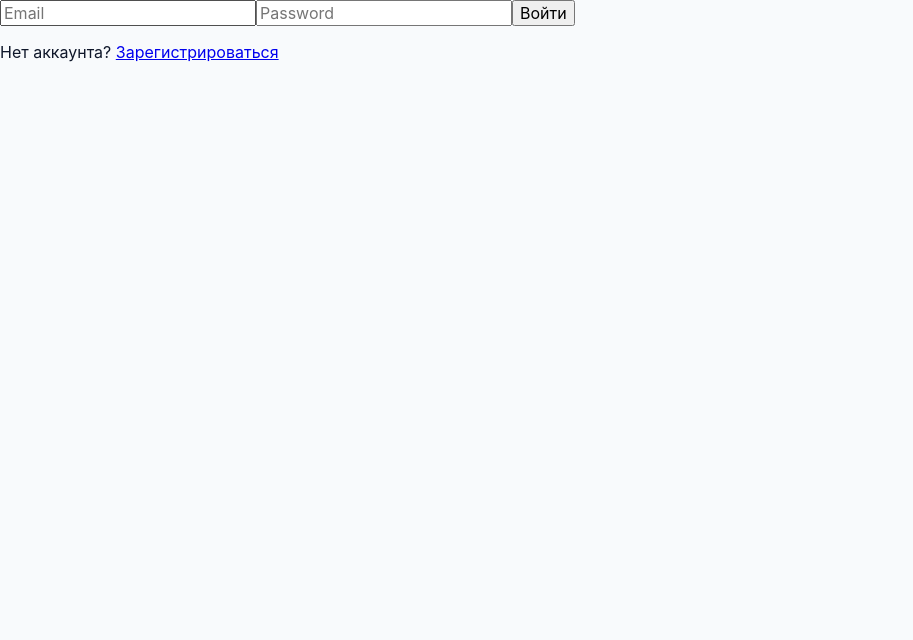
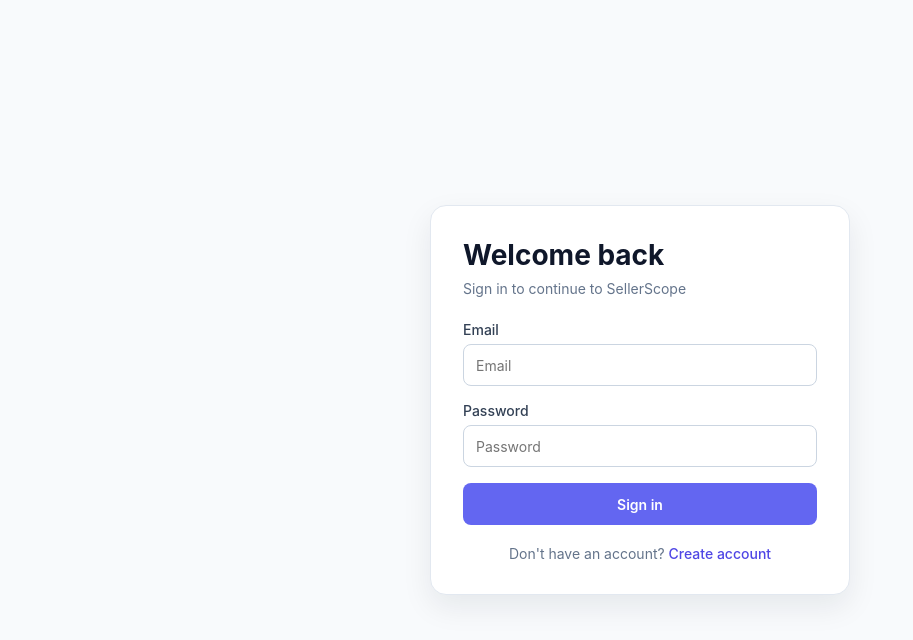
Before and after one commit to Whereismynick/SellerScope, a React (Vite) app: page /login in a window 1280 px wide. Shown: the top 640 px of the page, without its empty margins (0-913 px from the left). Built offline with nearby package versions, Linux system fonts and the light colour scheme; no server answers.

Commit message:
authentication ui

```diff
--- /dev/null
+++ b/src/pages/Auth.module.css
@@ -0,0 +1,109 @@
+.page {
+  min-height: 100vh;
+  display: flex;
+  align-items: center;
+  justify-content: center;
+  padding: 24px;
+  background: #f8fafc;
+}
+
+.card {
+  width: 100%;
+  max-width: 420px;
+  padding: 32px;
+  background: #ffffff;
+  border: 1px solid #e2e8f0;
+  border-radius: 16px;
+  box-shadow: 0 12px 30px rgba(15, 23, 42, 0.08);
+}
+
+.title {
+  margin: 0 0 8px;
+  font-size: 28px;
+  font-weight: 700;
+  color: #0f172a;
+}
+
+.subtitle {
+  margin: 0 0 24px;
+  font-size: 14px;
+  color: #64748b;
+}
+
+.form {
+  display: flex;
+  flex-direction: column;
+  gap: 16px;
+}
+
+.field {
+  display: flex;
+  flex-direction: column;
+  gap: 6px;
+}
+
+.label {
+  font-size: 14px;
+  font-weight: 500;
+  color: #334155;
+}
+
+.input {
+  height: 42px;
+  padding: 0 12px;
+  border: 1px solid #cbd5e1;
+  border-radius: 8px;
+  font-size: 14px;
+  outline: none;
+}
+
+.input:focus {
+  border-color: #6366f1;
+  box-shadow: 0 0 0 3px rgba(99, 102, 241, 0.12);
+}
+
+.button {
+  height: 42px;
+  border: none;
+  border-radius: 8px;
+  background: #6366f1;
+  color: white;
+  font-size: 14px;
+  font-weight: 600;
+  cursor: pointer;
+}
+
+.button:hover {
+  background: #4f46e5;
+}
+
+.button:disabled {
+  cursor: not-allowed;
+  opacity: 0.7;
+}
+
+.footer {
+  margin: 4px 0 0;
+  text-align: center;
+  font-size: 14px;
+  color: #64748b;
+}
+
+.link {
+  color: #4f46e5;
+  text-decoration: none;
+  font-weight: 500;
+}
+
+.link:hover {
+  text-decoration: underline;
+}
+
+.error {
+  margin: 0;
+  padding: 10px 12px;
+  border-radius: 8px;
+  background: #fef2f2;
+  color: #b91c1c;
+  font-size: 14px;
+}
--- a/src/pages/Login.tsx
+++ b/src/pages/Login.tsx
@@ -5,11 +5,13 @@
 import type { AuthResponse } from "../types/auth"
 import { isAxiosError } from "axios"
 import { Link, useNavigate } from "react-router-dom"
+import styles from "./Auth.module.css"
 
 const Login = () => {
 	const [email, setEmail] = useState("")
 	const [password, setPassword] = useState("")
 	const [error, setError] = useState("")
+	const [isLoading, setIsLoading] = useState(false)
 
 	const { login } = useAuth()
 	const navigate = useNavigate()
@@ -19,6 +21,7 @@
 		setError("")
 
 		try {
+			setIsLoading(true)
 			const response = await apiClient.post<AuthResponse>(
 				"/auth/login",
 				{
@@ -38,30 +41,73 @@
 			}
 
 			setError("Invalid email or password")
+		} finally {
+			setIsLoading(false)
 		}
+
 	}
 
 	return (
-		<div>
-			<form onSubmit={handleSubmit}>
+		<div className={styles.page}>
+			<div className={styles.card}>
+				<h1 className={styles.title}>Welcome back</h1>
+				<p className={styles.subtitle}>
+					Sign in to continue to SellerScope
+				</p>
+
+				<form
+					className={styles.form}
+					onSubmit={handleSubmit}
+				>
+					<label className={styles.field}>
+						<span className={styles.label}>Email</span>
+
 						<input
+							className={styles.input}
 							type="email"
 							value={email}
 							onChange={e => setEmail(e.target.value)}
 							placeholder="Email"
 						/>
+					</label>
+
+					<label className={styles.field}>
+						<span className={styles.label}>Password</span>
 
 						<input
+							className={styles.input}
 							type="password"
 							value={password}
 							onChange={e => setPassword(e.target.value)}
 							placeholder="Password"
 						/>
+					</label>
 
-				<button type="submit">Войти</button>
-				<p>Нет аккаунта? <Link to="/register">Зарегистрироваться</Link></p>
-				{error && <p>{error}</p>}
+					<button
+						className={styles.button}
+						type="submit"
+						disabled={isLoading}
+					>
+						{isLoading ? "Signing in..." : "Sign in"}
+					</button>
+
+					{error && (
+						<p className={styles.error}>
+							{error}
+						</p>
+					)}
+
+					<p className={styles.footer}>
+						Don't have an account?{" "}
+						<Link
+							className={styles.link}
+							to="/register"
+						>
+							Create account
+						</Link>
+					</p>
 				</form>
+			</div>
 		</div>
 	)
 }
--- a/src/pages/Register.tsx
+++ b/src/pages/Register.tsx
@@ -5,18 +5,21 @@
 import { useNavigate, Link } from "react-router-dom"
 import { isAxiosError } from "axios"
 import { apiClient } from "../api/apiClient"
+import styles from "./Auth.module.css"
 
 const Register = () => {
 	const [name, setName] = useState("")
 	const [email, setEmail] = useState("")
 	const [password, setPassword] = useState("")
 	const [error, setError] = useState("")
+	const [isLoading, setIsLoading] = useState(false)
 	const { login } = useAuth()
 	const navigate = useNavigate()
 	const handleSubmit = async (e: SubmitEvent<HTMLFormElement>) => {
 		e.preventDefault()
 		setError("")
 		try {
+			setIsLoading(true)
 			const response = await apiClient.post<AuthResponse>(
 				"/auth/register",
 				{
@@ -35,39 +38,85 @@
 			}
 
 			setError("Registration failed")
+		} finally {
+			setIsLoading(false)
 		}
 	}
 
 	return (
-		<div>
-			<form onSubmit={handleSubmit}>
+		<div className={styles.page}>
+			<div className={styles.card}>
+				<h1 className={styles.title}>Create account</h1>
+
+				<p className={styles.subtitle}>
+					Create your SellerScope account
+				</p>
+
+				<form
+					className={styles.form}
+					onSubmit={handleSubmit}
+				>
+					<label className={styles.field}>
+						<span className={styles.label}>Name</span>
+
 						<input
+							className={styles.input}
 							type="text"
 							value={name}
 							onChange={e => setName(e.target.value)}
 							placeholder="Name"
 						/>
+					</label>
+
+					<label className={styles.field}>
+						<span className={styles.label}>Email</span>
 
 						<input
+							className={styles.input}
 							type="email"
 							value={email}
 							onChange={e => setEmail(e.target.value)}
 							placeholder="Email"
 						/>
+					</label>
+
+					<label className={styles.field}>
+						<span className={styles.label}>Password</span>
 
 						<input
+							className={styles.input}
 							type="password"
 							value={password}
 							onChange={e => setPassword(e.target.value)}
 							placeholder="Password"
 						/>
+					</label>
 
-				<button type="submit">Зарегистрироваться</button>
-				<p>
-					Уже есть аккаунт? <Link to="/login">Войти</Link>
+					<button
+						className={styles.button}
+						type="submit"
+						disabled={isLoading}
+					>
+						{isLoading ? "Creating account..." : "Create account"}
+					</button>
+
+					{error && (
+						<p className={styles.error}>
+							{error}
 						</p>
-				{error && <p>{error}</p>}
+					)}
+
+					<p className={styles.footer}>
+						Already have an account?{" "}
+						<Link
+							className={styles.link}
+							to="/login"
+						>
+							Sign in
+						</Link>
+					</p>
 				</form>
+			</div>
 		</div>
 	)
 }
```
Lines whose indentation alone changed are shown as unchanged.
